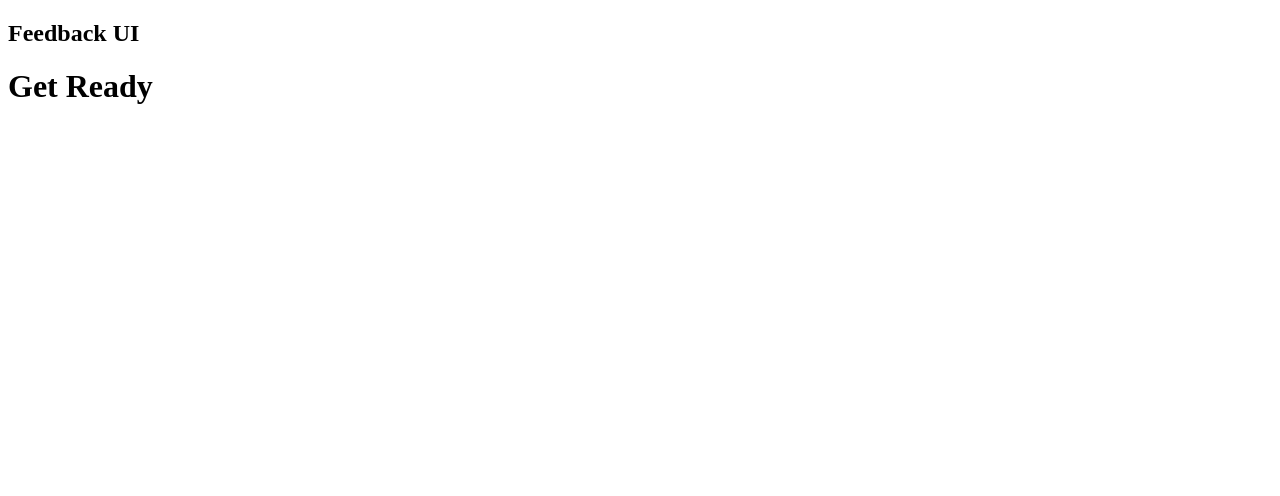
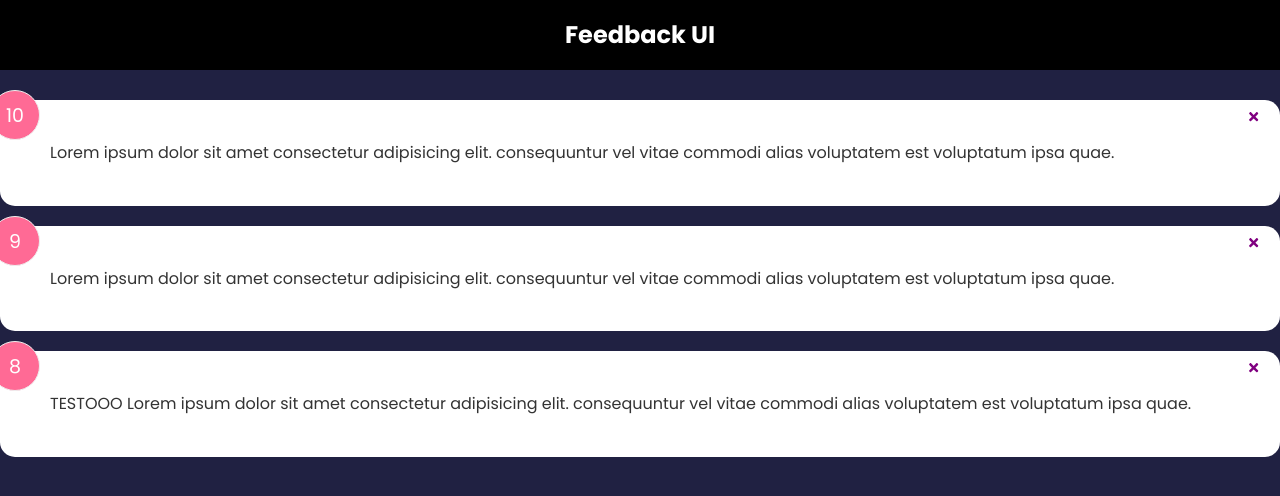
Before and after one commit to MaxSchollum/Feedback-App, a React (Create React App) app: page / in a window 1280 px wide. Shown: the top 496 px of the page. Built offline with nearby package versions, Linux system fonts and the light colour scheme.

Commit message:
stats Components

```diff
--- a/package.json
+++ b/package.json
@@ -8,6 +8,7 @@
     "@testing-library/user-event": "^13.5.0",
     "react": "^18.2.0",
     "react-dom": "^18.2.0",
+    "react-icons": "^5.0.1",
     "react-scripts": "^5.0.1",
     "web-vitals": "^2.1.4"
   },
@@ -34,5 +35,10 @@
       "last 1 firefox version",
       "last 1 safari version"
     ]
+  },
+  "devDependencies": {
+    "@types/react": "^18.2.55",
+    "@types/react-dom": "^18.2.18",
+    "typescript": "^5.3.3"
   }
 }
--- a/src/App.js
+++ b/src/App.js
@@ -1,12 +1,31 @@
-import Header from "./Components/Header.JSX"
+import { useState } from 'react'
+import React from 'react'
+import Header from "./Components/Header.jsx"
+import FeedbackItem from "./Components/FeedbackItem.jsx"
+import FeedbackList from "./Components/FeedbackList.jsx"
+import FeedbackData from './Data/FeedbackData.js'
+console.log(FeedbackData)
 
 function App() {
 
-    return (<div className="Container">
-        <Header />
-        <h1> Get Ready
-        </h1>
-    </div>)
-}
+    const [feedback, setFeedback] = useState(FeedbackData)
+
+    const deleteFeedback = (id) => {
+        if(window.confirm("Are you sure?")){
+            setFeedback(feedback.filter((item) => item.id !== id))
+        }
+    }
+
+    return (
+        <>
+            <Header />
+            <div className="Container">
+                <FeedbackList
+                feedback={feedback}
+                handleDelete={deleteFeedback} />
+            </div>
+        </>
+    )
+};
 
 export default App
--- /dev/null
+++ b/src/Components/FeedbackItem.jsx
@@ -0,0 +1,21 @@
+import Card from './Shared/Card.jsx'
+import { FaTimes } from 'react-icons/fa'
+
+function FeedbackItem({item, handleDelete}) {
+
+  return (
+    <Card reverse={true}>
+        <div className='num-display' >
+            {item.rating}
+        </div>
+        <button className="close" onClick={() => handleDelete(item.id)}>
+          <FaTimes color='purple'/>
+        </button>
+        <div className="textdisplay">
+            {item.text}
+        </div>
+    </Card>
+  )
+}
+
+export default FeedbackItem
--- /dev/null
+++ b/src/Components/FeedbackList.jsx
@@ -0,0 +1,24 @@
+import React from 'react'
+import FeedbackItem from './FeedbackItem'
+
+function FeedbackList({ feedback, handleDelete }) {
+    if (!feedback || feedback.length === 0) {
+        return (
+            <div>"no feedback for you"</div>
+        )
+    }
+
+
+    return (
+        <div className="feedback-list">
+            {feedback.map((item) => (
+                <FeedbackItem
+                key={item.id}
+                item={item}
+                handleDelete={handleDelete} />
+            ))}
+        </div>
+    )
+}
+
+export default FeedbackList
--- a/src/Components/Header.JSX
+++ b/src/Components/Header.JSX
@@ -1,13 +1,26 @@
 import React from 'react'
+import PropTypes from "prop-types"
 
-function Header() {
+
+function Header({text}) {
   return (
-    <header>
+    <>
+      <header style={{backgroundColor: 'black'}}>
         <div className="container">
-            <h2>Feedback UI</h2>
+            <h2>{text}</h2>
         </div>
-    </header>
+      </header>
+    </>
   )
 }
 
+
+Header.defaultProps = {
+  text: "Feedback UI"
+};
+
+Header.propTypes ={
+  text: PropTypes.string
+};
+
 export default Header
--- /dev/null
+++ b/src/Components/Shared/Card.jsx
@@ -0,0 +1,12 @@
+import React from 'react'
+
+function Card({children, reverse}) {
+  return (
+    <div className='card'>
+    {children}
+    </div>
+  )
+}
+
+
+export default Card
--- /dev/null
+++ b/src/Data/FeedbackData.js
@@ -0,0 +1,19 @@
+const FeedbackData = [
+  {
+    id: 1,
+    rating: 10,
+    text: 'Lorem ipsum dolor sit amet consectetur adipisicing elit. consequuntur vel vitae commodi alias voluptatem est voluptatum ipsa quae.',
+  },
+  {
+    id: 2,
+    rating: 9,
+    text: 'Lorem ipsum dolor sit amet consectetur adipisicing elit. consequuntur vel vitae commodi alias voluptatem est voluptatum ipsa quae.',
+  },
+  {
+    id: 3,
+    rating: 8,
+    text: 'TESTOOO Lorem ipsum dolor sit amet consectetur adipisicing elit. consequuntur vel vitae commodi alias voluptatem est voluptatum ipsa quae.',
+  },
+]
+
+export default FeedbackData
--- a/src/index.css
+++ b/src/index.css
@@ -0,0 +1,230 @@
+@import url('https://fonts.googleapis.com/css2?family=Poppins:wght@400;600;700&display=swap');
+
+* {
+  box-sizing: border-box;
+  margin: 0;
+  padding: 0;
+}
+
+body {
+  font-family: 'Poppins', sans-serif;
+  background-color: #202142;
+  color: #fff;
+  line-height: 1.6;
+}
+
+ul {
+  list-style: none;
+}
+
+.container {
+  max-width: 768px;
+  margin: auto;
+  padding: 0 20px;
+}
+
+header {
+  height: 70px;
+  width: 100%;
+  display: flex;
+  justify-content: space-between;
+  align-items: center;
+  margin-bottom: 30px;
+}
+
+.card {
+  background-color: #fff;
+  color: #333;
+  border-radius: 15px;
+  padding: 40px 50px;
+  margin: 20px 0;
+  position: relative;
+}
+
+.card.reverse {
+  background-color: rgba(0, 0, 0, 0.4);
+  color: #fff;
+}
+
+.card h2 {
+  font-size: 22px;
+  font-weight: 600;
+  text-align: center;
+}
+
+.rating {
+  display: flex;
+  align-items: center;
+  justify-content: space-around;
+  margin: 30px 0 40px;
+}
+
+.rating li,
+.num-display {
+  position: relative;
+  background: #f4f4f4;
+  width: 50px;
+  height: 50px;
+  padding: 10px;
+  text-align: center;
+  border-radius: 50%;
+  font-size: 19px;
+  border: 1px #eee solid;
+  transition: 0.3s;
+}
+
+.rating li label {
+  position: absolute;
+  top: 50%;
+  left: 50%;
+  width: 50px;
+  height: 50px;
+  padding: 10px;
+  border-radius: 50%;
+  transform: translate(-50%, -50%);
+  cursor: pointer;
+}
+
+.rating li:hover,
+.num-display {
+  background: #ff6a95;
+  color: #fff;
+}
+
+[type='radio'] {
+  opacity: 0;
+}
+
+[type='radio']:checked ~ label {
+  background: #ff6a95;
+  color: #fff;
+}
+
+.input-group {
+  display: flex;
+  flex-direction: row;
+  border: 1px solid #ccc;
+  padding: 8px 10px;
+  border-radius: 8px;
+}
+
+input {
+  flex-grow: 2;
+  border: none;
+  font-size: 16px;
+}
+
+input:focus {
+  outline: none;
+}
+
+.feedback-stats {
+  color: #fff;
+  display: flex;
+  justify-content: space-between;
+  align-items: center;
+}
+
+.num-display {
+  position: absolute;
+  top: -10px;
+  left: -10px;
+}
+
+.close,
+.edit {
+  position: absolute;
+  top: 10px;
+  right: 20px;
+  cursor: pointer;
+  background: none;
+  border: none;
+}
+
+.edit {
+  right: 40px;
+}
+
+.btn {
+  color: #fff;
+  border: 0;
+  border-radius: 8px;
+  color: #fff;
+  width: 100px;
+  height: 40px;
+  cursor: pointer;
+}
+
+.btn-primary {
+  background-color: #202142;
+}
+
+.btn-secondary {
+  background: #ff6a95;
+}
+
+.btn:hover {
+  transform: scale(0.98);
+  opacity: 0.9;
+}
+
+.btn:disabled {
+  background-color: #cccccc;
+  color: #333;
+  cursor: auto;
+}
+
+.btn:disabled:hover {
+  transform: scale(1);
+  opacity: 1;
+}
+
+.message {
+  padding-top: 10px;
+  text-align: center;
+  color: rebeccapurple;
+}
+
+/* FIX: Remove position: absolute to keep about icon at the bottom of the
+ * document */
+.about-link {
+  display: flex;
+  justify-content: flex-end;
+}
+
+/* FIX: Remove position: absolute to keep about icon at the bottom of the
+ * document */
+.about-link a {
+  color: #fff;
+  cursor: pointer;
+}
+
+.about-link a:hover {
+  color: #ff6a95;
+}
+
+.about h1 {
+  margin-bottom: 20px;
+}
+
+.about p {
+  margin: 10px 0;
+}
+
+@media (max-width: 600px) {
+  .rating li {
+    margin: 10px 3px;
+  }
+
+  .rating {
+    display: flex;
+    align-items: center;
+    justify-content: center;
+    flex-wrap: wrap;
+    margin: 30px 0 40px;
+  }
+
+  .input-group input {
+    width: 80%;
+  }
+}
```
Also changed, not shown: 1 other file (tests, documents, lock files or other folders).
